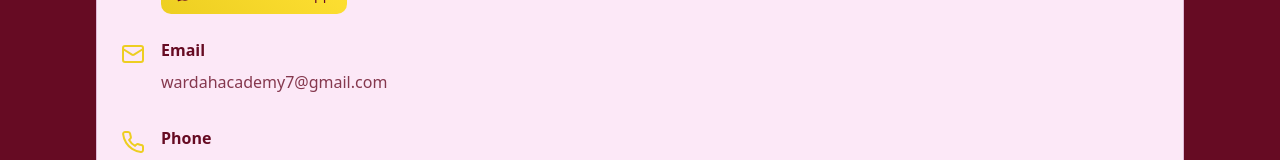
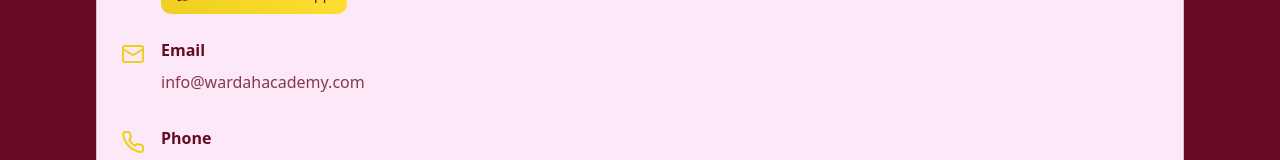
Before and after one commit to Asma136/Wardah-academy, a React (Vite) app: page /contact in a window 1280 px wide. Shown: the part 514-674 px from the top of the page. Built offline with nearby package versions, Linux system fonts and the light colour scheme; the HTML template or start-up script is replaced by a standard one.

Commit message:
update contact page

```diff
--- a/src/pages/Contact.tsx
+++ b/src/pages/Contact.tsx
@@ -59,7 +59,7 @@ const Contact = () => {
 
                     </p>
                     <p className="text-card-foreground/80 mb-2">
-                      wardahacademy7@gmail.com
+                      info@wardahacademy.com
                     </p>
                   </div>
                 </div>
```
